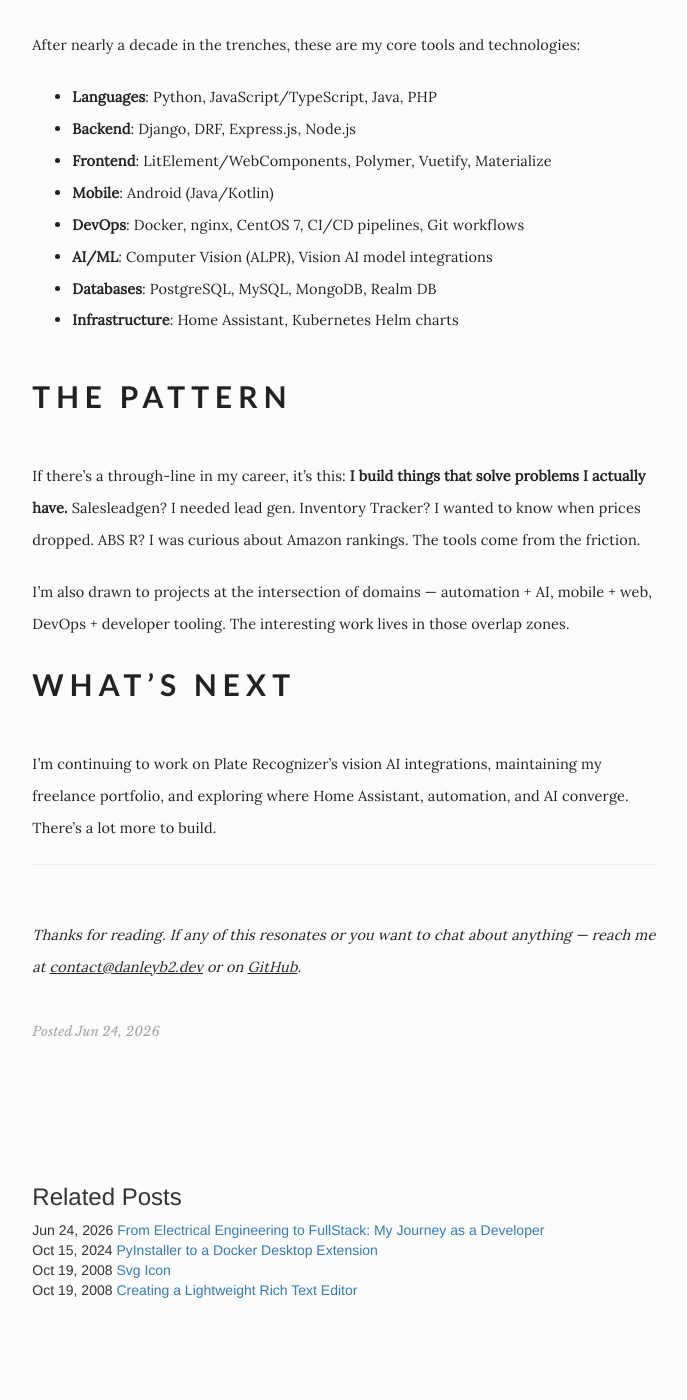
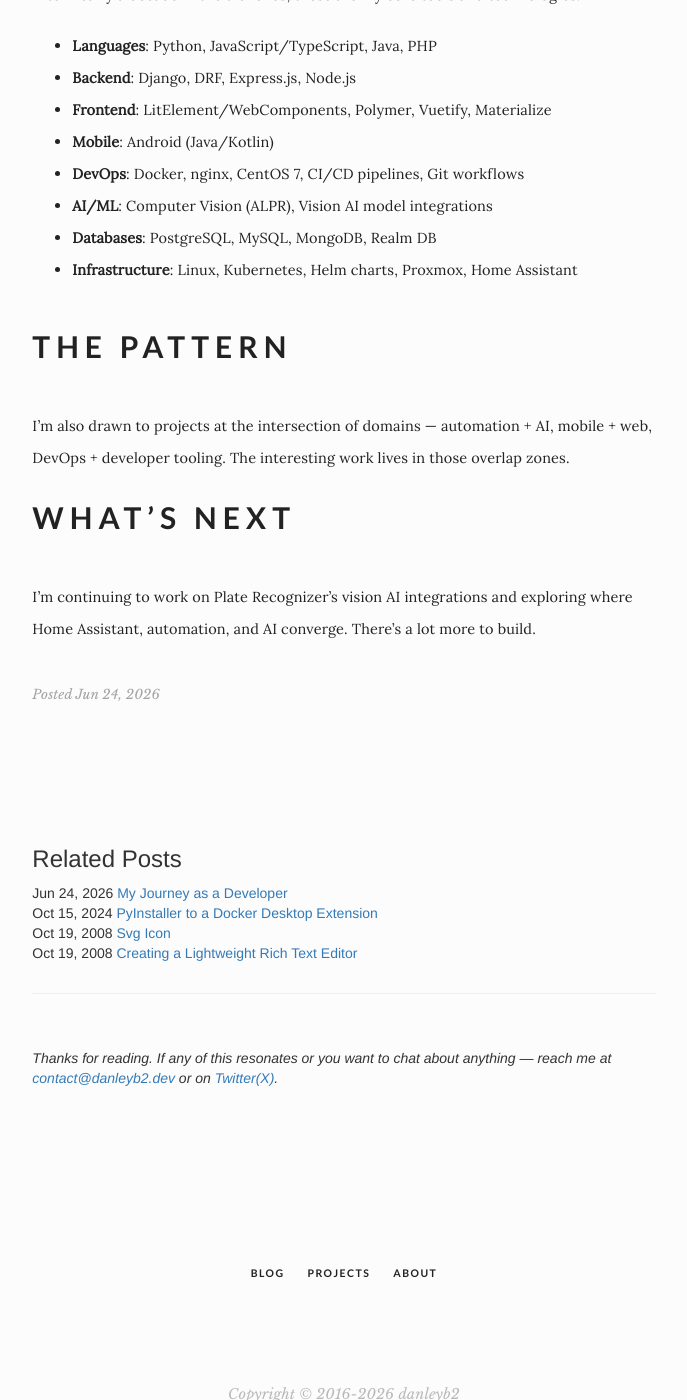
Before and after one commit to danleyb2/danleyb2.github.io, a Jekyll site: the page built from _posts/2026-06-24-fullstack-journey.md, in a window 1280 px wide and 1400 px high, scrolled down 3287 px. Shown: the whole window, without its empty margins (296-983 px from the left). Built offline with Jekyll 4.4.1, drawn with Linux system fonts in a browser that asks for light colours; some web fonts are replaced; comment, search, counter and statistics services are not loaded; some of the changed text lies outside the part shown.

Commit message:
feat: refine career journey blog post and update layout with contact links

```diff
--- a/_layouts/post.html
+++ b/_layouts/post.html
@@ -78,5 +78,18 @@
     </div>
   </div>
 
+  <div class="row">
+    <div class="col-md-8 col-md-offset-2">
+      <hr>
+    <p>
+      <em>Thanks for reading. If any of this resonates or you want to chat about anything — reach me at
+      <a href="mailto:contact@danleyb2.dev">contact@danleyb2.dev</a> or on
+      <a href="https://twitter.com/danleyb2">Twitter(X)</a>.
+      </em>
+    </p>
+
+  </div>
+  </div>
+
   <a class="u-url" href="{{ page.url | relative_url }}" hidden></a>
 </article>
--- a/_posts/2024-10-15-py-installer-to-docker-desktop-extension.markdown
+++ b/_posts/2024-10-15-py-installer-to-docker-desktop-extension.markdown
@@ -10,7 +10,10 @@
 
 Platerecognizer
 
-- Docker
+
+- Status of writing GUI apps in Python and How Docker Desktop Extension is a good fit
+    - Pyinstaller
+    - Gooey - https://github.com/parkpow/deep-license-plate-recognition/blob/master/stream/video_upload.py
 - How it's a solution for building GUI for the web
 - How Dagster and Prefect Do the same
 - Structure of Docker Desktop Extensions
--- a/_posts/2026-06-24-fullstack-journey.md
+++ b/_posts/2026-06-24-fullstack-journey.md
@@ -1,16 +1,16 @@
 ---
 layout: post
-title: "From Electrical Engineering to FullStack: My Journey as a Developer"
+title: "My Journey as a Developer"
 date: 2026-06-24 15:00:00 +0300
 categories: [career, development, fullstack]
 is_highlighted: true
 ---
 
-## The Unexpected Pivot
+## Learning and Hobby Projects (2014-2016)
 
-I graduated with a **Bachelor's in Electrical and Electronics Engineering** from The Technical University of Kenya in 2018. Microprocessor systems, programming and simulation, internet database programming — the coursework gave me a technical foundation, but it was during those classes that I realized something: *I loved building things far more than analyzing circuits.*
-
-So I pivoted. Hard. What followed was nearly a decade of building, shipping, and learning across the full stack.
+While taking a **Bachelor's in Electrical and Electronics Engineering** from The Technical University of Kenya in 2018, It was during those classes that I realized something: *I loved building things far more than analyzing circuits.*
+The coursework gave me a technical foundation into Microprocessor systems, programming and simulation, internet database programming.
+I pivoted. Hard. What followed was days on end of writing Java1.7 and Python2.7 code on hobby projects.
 
 ## InterIntel Technologies (2016–2020)
 
@@ -73,18 +73,12 @@
 - **DevOps**: Docker, nginx, CentOS 7, CI/CD pipelines, Git workflows
 - **AI/ML**: Computer Vision (ALPR), Vision AI model integrations
 - **Databases**: PostgreSQL, MySQL, MongoDB, Realm DB
-- **Infrastructure**: Home Assistant, Kubernetes Helm charts
+- **Infrastructure**: Linux, Kubernetes, Helm charts, Proxmox, Home Assistant
 
 ## The Pattern
-
-If there's a through-line in my career, it's this: **I build things that solve problems I actually have.** Salesleadgen? I needed lead gen. Inventory Tracker? I wanted to know when prices dropped. ABS R? I was curious about Amazon rankings. The tools come from the friction.
 
 I'm also drawn to projects at the intersection of domains — automation + AI, mobile + web, DevOps + developer tooling. The interesting work lives in those overlap zones.
 
 ## What's Next
 
-I'm continuing to work on Plate Recognizer's vision AI integrations, maintaining my freelance portfolio, and exploring where Home Assistant, automation, and AI converge. There's a lot more to build.
-
----
-
-*Thanks for reading. If any of this resonates or you want to chat about anything — reach me at [contact@danleyb2.dev](mailto:contact@danleyb2.dev) or on [GitHub](https://github.com/danleyb2).*
+I'm continuing to work on Plate Recognizer's vision AI integrations and exploring where Home Assistant, automation, and AI converge. There's a lot more to build.
```
